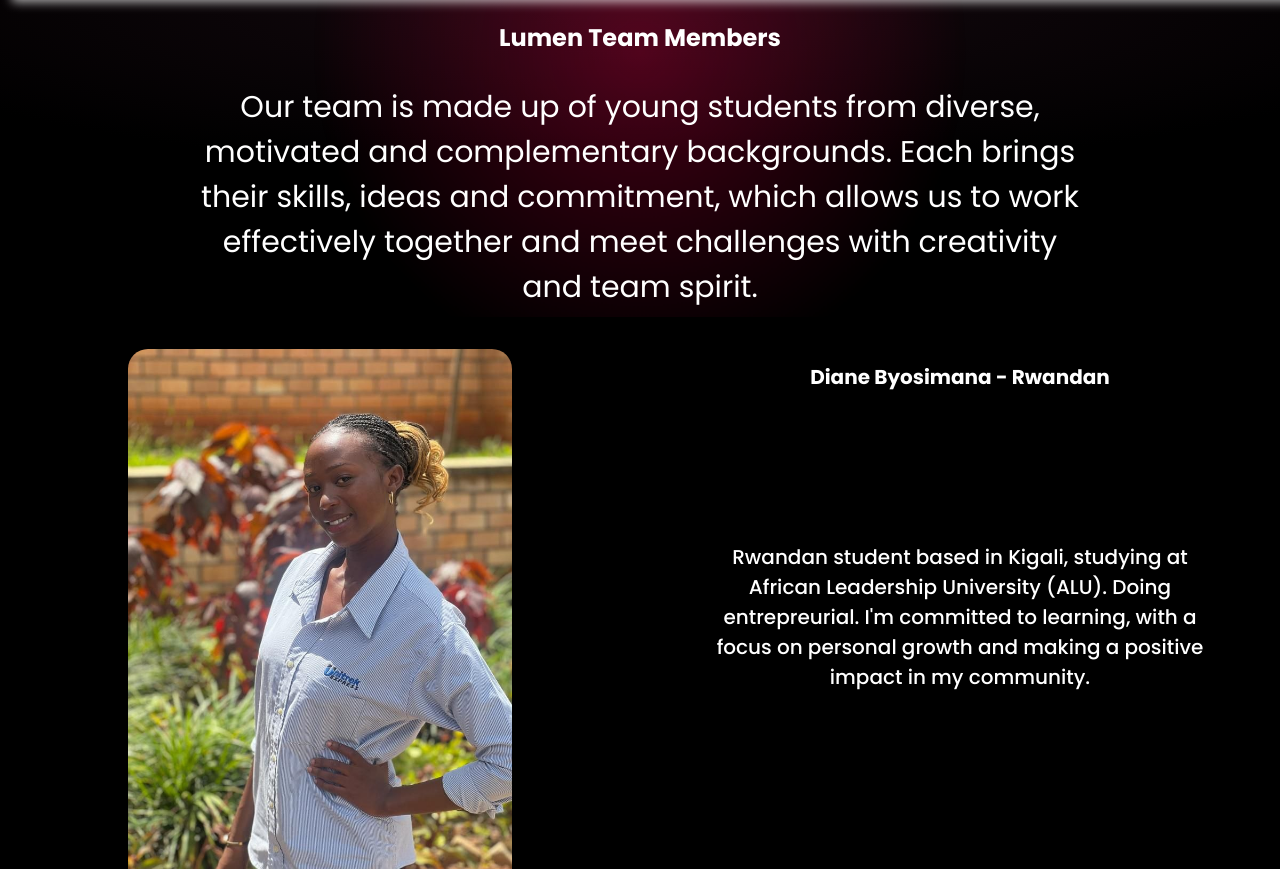
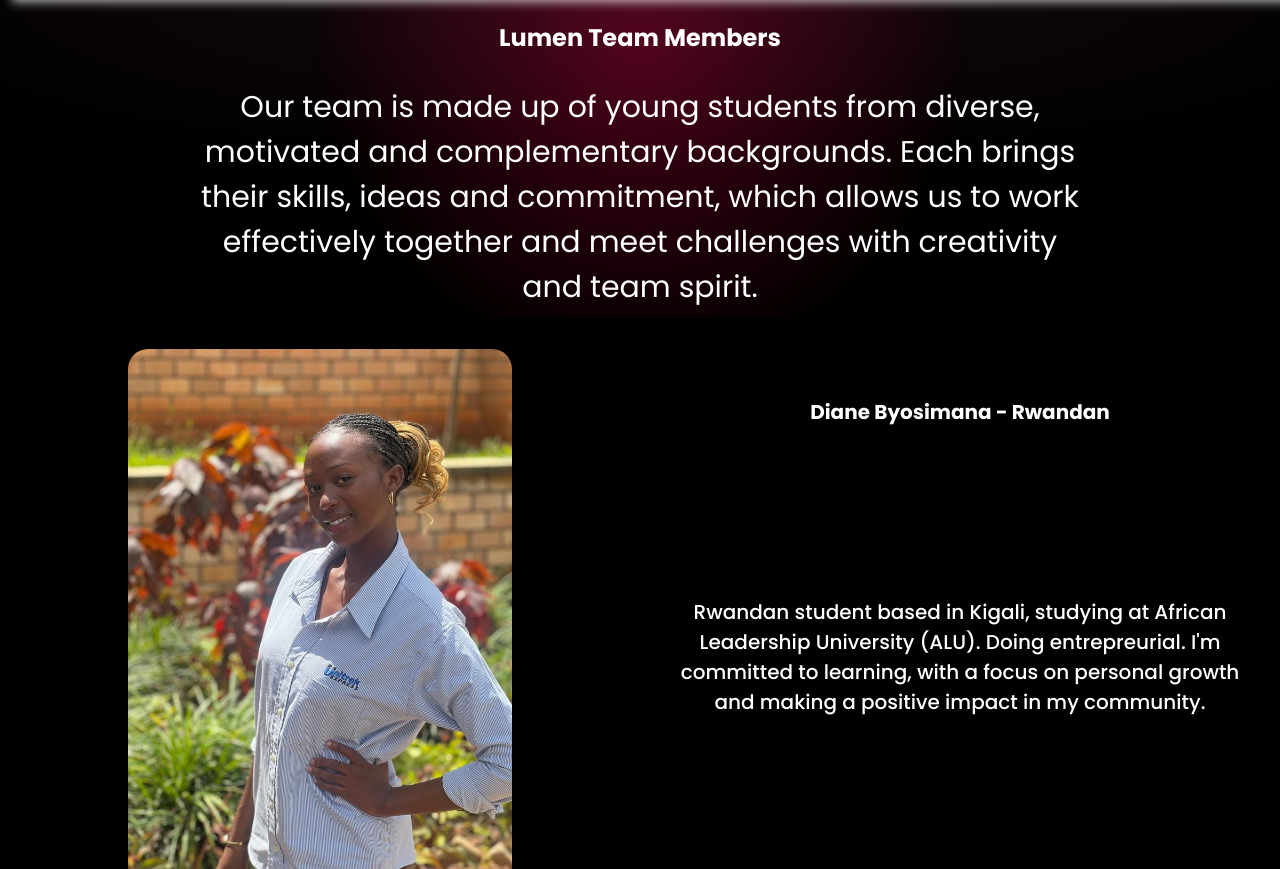
Before and after one commit to otsemstudio-pixel/lumen-alu, a plain HTML site: page team/teammembers.html in a window 1280 px wide. Shown: the part 83-952 px from the top of the page. Drawn offline with Linux system fonts and the light colour scheme; files whose address does not match are found by name.

Commit message:
Refactor teammembers.css for layout and spacing

```diff
--- a/team/teammembers.css
+++ b/team/teammembers.css
@@ -137,28 +137,35 @@ li a:hover {
     height: 100%;
     font-size: 20px;
     font-weight: 500;
-    padding-top: 20px;
+    display: flex;
+    flex-direction: column;
+    justify-content: center;
+    padding: 1.5rem 1rem;
 }
 
 .section2 .section2Info .h1Title {
     width: 100%;
-    height: 10vh;
+    flex: 0 0 auto;
     font-size: 20px;
     text-align: center;
     display: flex;
     justify-content: center;
     align-items: center;
-    margin: 0 auto;
+    margin: 0 auto .6rem;
 }
 
 .section2 .section2Info .info1 {
-    width: 80%;
-    height: 50vh;
+    width: 100%;
+    flex: 1 1 auto;
+    min-height: 0;
+    max-height: 55vh;
+    overflow-y: auto;
     text-align: center;
     display: flex;
     justify-content: center;
     align-items: center;
     margin: 0 auto;
+    padding: 0 .5rem;
 }
 
 .footer {
```
